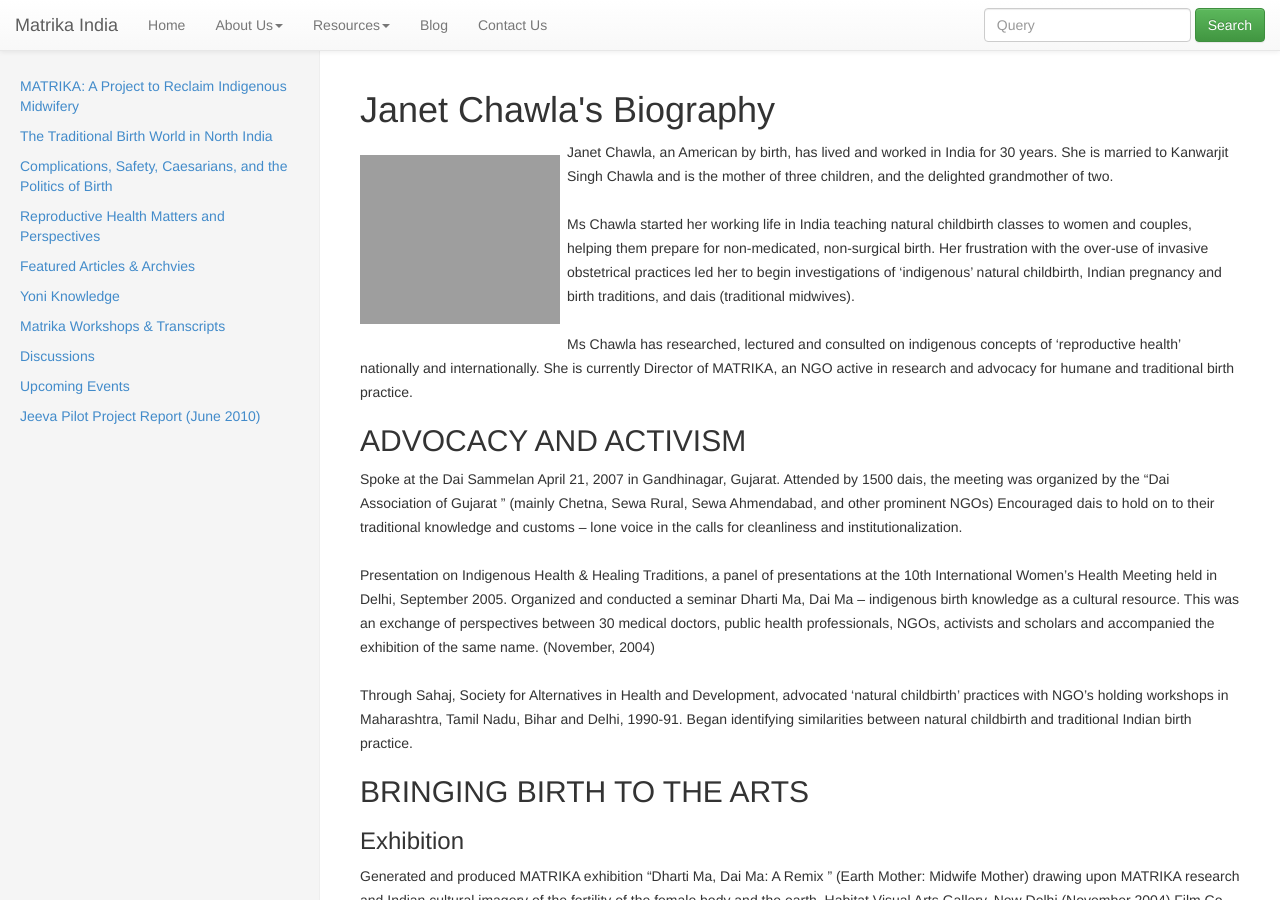
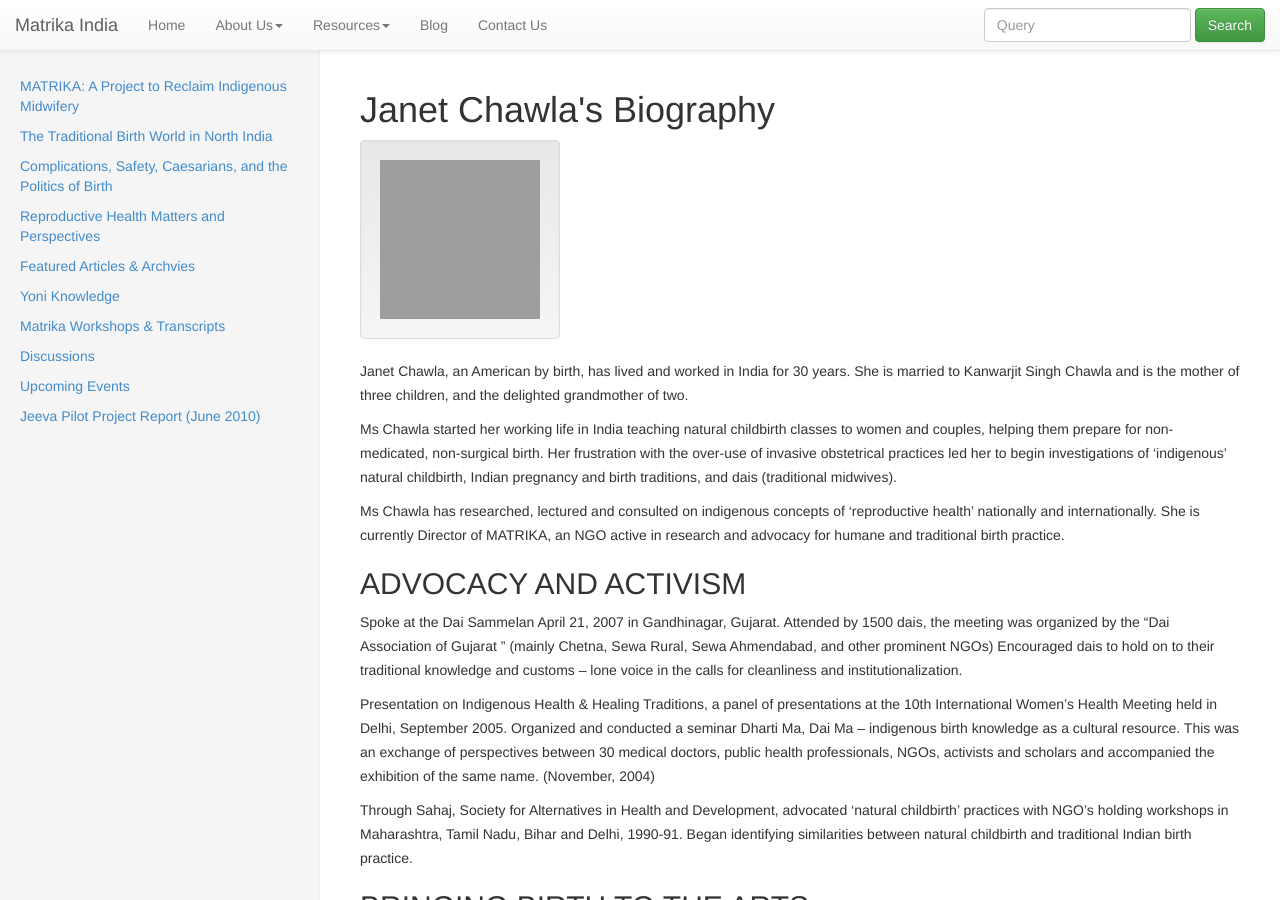
Before and after one commit to matrikaindia/matrika-beta, a Jekyll site: the page built from AboutUs/Janet.html, in a window 1280 px wide and 900 px high. Built offline with Jekyll 4.4.1, drawn with Linux system fonts in a browser that asks for light colours; nearby versions of some CDN libraries; grey boxes are pictures that could not be loaded.

Commit message:
Fixing layouts and encoding based issues

```diff
--- a/AboutUs/Janet.html
+++ b/AboutUs/Janet.html
@@ -5,49 +5,59 @@
 
 <h1>Janet Chawla's Biography</h1>
 
-<img src="/assets/images/janet.jpg" width="200" height="199" style="float: Left; margin-right: 7px; margin-top: 5px" />
+<img class="well" src="/assets/images/janet.jpg" width="200" height="199" />
 
+<p>
 Janet Chawla, an American by birth, has lived and worked in
 India for 30 years. She is married to Kanwarjit Singh Chawla and is the mother of
 three children, and the delighted grandmother of two.
-<br />
-<br />
+</p>
+
+<p>
 Ms Chawla started her working life in India teaching natural childbirth classes
 to women and couples, helping them prepare for non-medicated, non-surgical birth.
 Her frustration with the over-use of invasive obstetrical practices led her to begin
 investigations of &#8216;indigenous&#8217; natural childbirth, Indian pregnancy
 and birth traditions, and dais (traditional midwives).
-<br />
-<br />
+</p>
+
+<p>
 Ms Chawla has researched, lectured and consulted on indigenous concepts of &#8216;reproductive
 health&#8217; nationally and internationally. She is currently Director of MATRIKA,
 an NGO active in research and advocacy for humane and traditional birth practice.
-<h2>
-    ADVOCACY AND ACTIVISM</h2>
+</p>
+
+<h2>ADVOCACY AND ACTIVISM</h2>
+
+<p>
 Spoke at the Dai Sammelan April 21, 2007 in Gandhinagar, Gujarat. Attended by 1500
 dais, the meeting was organized by the &ldquo;Dai Association of Gujarat &rdquo;
 (mainly Chetna, Sewa Rural, Sewa Ahmendabad, and other prominent NGOs) Encouraged
 dais to hold on to their traditional knowledge and customs &ndash; lone voice in the
 calls for cleanliness and institutionalization.
-<br />
-<br />
+</p>
+
+<p>
 Presentation on Indigenous Health &amp; Healing Traditions, a panel of presentations
 at the 10th International Women&#8217;s Health Meeting held in Delhi, September
 2005. Organized and conducted a seminar Dharti Ma, Dai Ma &#8211; indigenous birth
 knowledge as a cultural resource. This was an exchange of perspectives between 30
 medical doctors, public health professionals, NGOs, activists and scholars and accompanied
 the exhibition of the same name. (November, 2004)
-<br />
-<br />
+</p>
+
+<p>
 Through Sahaj, Society for Alternatives in Health and Development, advocated &#8216;natural
 childbirth&#8217; practices with NGO&#8217;s holding workshops in Maharashtra, Tamil
 Nadu, Bihar and Delhi, 1990-91. Began identifying similarities between natural childbirth
 and traditional Indian birth practice.
-<h2>
-    BRINGING BIRTH TO THE ARTS</h2>
-<h3>
-    Exhibition
-</h3>
+</p>
+
+<h2>BRINGING BIRTH TO THE ARTS</h2>
+
+<h3>Exhibition</h3>
+
+<p>
 Generated and produced MATRIKA exhibition &ldquo;Dharti Ma, Dai Ma: A Remix &rdquo;
 (Earth Mother: Midwife Mother) drawing upon MATRIKA research and Indian cultural
 imagery of the fertility of the female body and the earth. Habitat Visual Arts Gallery,
@@ -59,8 +69,9 @@
 not as pathology but as continuation of organic life. Gender and class issues are
 juxtaposed with the filming of the miracle of an actual birth. Sublunar films, Sameera
 Jain director. Camera: Rita Banerjee, Editing: Monica Bhasin
-<br />
-<br />
+</p>
+
+<p>
 The film has participated in the Margaret Mead festival in New York, the Mediawave
 film and video festival in Hungary, the Film South Asia at Kathmandu and also the
 Traveling Film South Asia, and in several festivals in India [MIFF, Prakriti, are
@@ -68,149 +79,190 @@
 Brazil, and other health/academic/gender forums in the USA.
 <br />
 Magic Lantern is currently distributing the film.
-<br />
-<h3>
-    Play</h3>
+</p>
+
+<h3>Play</h3>
+
+<p>
 Organized, presented and acted in the play &ldquo;Birth &rdquo; scripted by a New
 York playwright and based on her interviews of women on their experiences of giving
 birth. The play &ldquo;Birth &rdquo; was performed in cities throughout the US and
 abroad as a part of a project BOLD--Birth On Labor Day to give expression to women&#8217;s
 experiences of childbirth, their joys and sufferings and thoughts on the medical
-handling of birth. New Delhi on US Labor Day, 1 September 2006</p>
-<h2>
-    TEACHING AND LECTURING
-</h2>
-<h3>
-    Courses Taught</h3>
+handling of birth. New Delhi on US Labor Day, 1 September 2006
+</p>
+
+<h2>TEACHING AND LECTURING</h2>
+
+<h3>Courses Taught</h3>
+
 <ul>
     <li>Vidyajyoti Institute of Religious Studies, Delhi--initiated and taught one of the
         first gender-sensitive Indian theology course at that institution--&ldquo;Gendering
-        God: The Goddess in the Indian Traditions &rdquo;. (1994) </li>
+        God: The Goddess in the Indian Traditions &rdquo;. (1994)
+    </li>
     <li>American Embassy School, Adult Education, New Delhi &ldquo;Gendering God: The Goddess
-        in the Indian Traditions. &rdquo; (1995) </li>
+        in the Indian Traditions. &rdquo; (1995)
+    </li>
     <li>Taught natural childbirth classes in Delhi from 1980-1995. Trained with Rahima Baldwin&#8217;s
-        Informed Birth and Parenting. </li>
+        Informed Birth and Parenting.
+    </li>
 </ul>
-<h3>
-    Lectures and Presentations</h3>
+
+<h3>Lectures and Presentations</h3>
+
 <ul>
     <li>Power point visual essay on Yoni, traditional birth and dais&#8217; cultural understandings
         of the body at the &#8216;Grandmothers&#8217; Wisdom&#8217; gathering at Navdanya
-        in Dehradun, February 2-5th 2007</li>
+        in Dehradun, February 2-5th 2007
+    </li>
     <li>Main speaker at the Workshop on the Dai and Ayurvedic Tradition, November 2006.
         Organized by AVTAR in collaboration with the Department of Prasuthi and Stri Roga,
         RVS Ayurveda College, Coimbatore. Attended by Ayurvedic physicians and students
-        as well as nurses.</li>
+        as well as nurses.
+    </li>
     <li>Showed MATRIKA produced documentary film &ldquo;Born At Home &rdquo; and facilitated
         discussion on village birth practitioners for home-birth midwives in Vancouver,
-        Canada and students/faculty at the New College, in San Francisco, USA. (August 2005)</li>
+        Canada and students/faculty at the New College, in San Francisco, USA. (August 2005)
+    </li>
     <li>Presented &ldquo;Midwifery and Female Power &rdquo; at international conference on
-        Globalisation at Teen Murti Library, New Delhi (January 2005)</li>
+        Globalisation at Teen Murti Library, New Delhi (January 2005)
+    </li>
     <li>The Female Body as Battleground of Cultural Meaning at School for International
-        Training, Jaipur (2005)</li>
+        Training, Jaipur (2005)
+    </li>
     <li>Understanding Narak, Rethinking Pollution for &ldquo;Pollution and Safety: the dirty
         side of women&#8217;s health &rdquo; at the School of Nursing and Midwifery, University
-        of Sheffield, United Kingdom (June 2004)</li>
+        of Sheffield, United Kingdom (June 2004)
+    </li>
     <li>Towards Indigenous Mappings of the Female Body, India Habitat Centre (2004)</li>
     <li>Presentation on Dais&#8217; Knowledge, Skills and Culture at Indira Gandhi National
         Center for the Arts sponsored symposium &ldquo;Gender in the Context of the Culture
-        of India at Utkal University, Bhubaneshwar, Orissa (March 2003)</li>
+        of India at Utkal University, Bhubaneshwar, Orissa (March 2003)
+    </li>
     <li>Power point &ldquo;Mutual Learning: A Methodology for Conversing with Indigenous
         Midwives &rdquo; at White Ribbon Alliance for Safe Motherhood &ldquo;Saving Mothers&#8217;
-        Lives &ndash; What Works &rdquo; (October, 2002)</li>
+        Lives &ndash; What Works &rdquo; (October, 2002)
+    </li>
 </ul>
-<h2>
-    SCHOLARSHIP AND RESEARCH</h2>
+
+<h2>SCHOLARSHIP AND RESEARCH</h2>
+
+<p>
 Facilitated the development of a research methodology for documenting local health
 traditions at birth November 14-15, 2006. A Workshop organized by the Arya Vaidya
 Pharmacy and Hospital, Coimbatore. Attended by Ayurvedic physicians working at the
 hospital as well as researchers. Showed MATRIKA film &ldquo;Born at Home &rdquo;
 and led discussion.
-<br />
-<br />
+</p>
+
+<p>
 Facilitated the development of a research methodology for documenting pregnancy,
 labour, birth, postpartum practices among the Bondo tribals, November 8-12, 2006
 at Asha Kiran Hospital. Attended by nurses, doctors, Bondo tribal health workers.
 A workshop organized by Asha Kiran Society, Lamtaput, Koraput District, Orissa.
-<br />
-<br />
+</p>
+
+<p>
 Scholar in Residence at the Five Colleges Women&#8217;s Studies at Mount Holyoke
 College, Massachusetts (2000-2001) where she researched, wrote, and lectured on
 &ldquo;Building Bridges between Ethno-medicine and Biomedicine in India &rdquo;
-<br />
-<br />
+</p>
+
+<p>
 Dissertation for Masters of Theology at Vidyajyoti Institute of Religious Studies,
 Childbearing and Culture: Women Centered Revisioning of the Traditional Midwife,
 the Dai as a Ritual Practitioner, 1993
-<br />
-<br />
+</p>
+
+<p>
 Conceptualized, developed and led MATRIKA research documentation of dais&#8217;
 (TBAs) knowledge, skills and indigenous birthing practices. 1998-2001)
-<h2>
-    TRAINING
-</h2>
+</p>
+
+<h2>TRAINING</h2>
+
 <ul>
     <li>Supervised MATRIKA sponsored informal apprenticeship midwifery training by an experienced
         indigenous midwife with three apprentices. Tracked indigenous methods of communicating
-        birth and massage skills. (September 2004-May 2005)</li>
+        birth and massage skills. (September 2004-May 2005)
+    </li>
     <li>On organizing committee for White Ribbon Alliance India/Ministry of Health and Family
         Welfare meeting on &ldquo;Skilled Birth Attendants and Emergency Obstetrical Care
         in Rural Areas &rdquo; &ndash; inputting from dais perspective and advocating training
         for ground-level maternal health care providers who are actually conducting births.
-        (January&amp; February 2003)</li>
+        (January&amp; February 2003)
+    </li>
     <li>Pathfinders, International &#8211;a resource person at workshop for developing innovative
-        Dai-Training curriculum (November 2002: Patna, Bihar, Kurja Holy Family Hospital)</li>
+        Dai-Training curriculum (November 2002: Patna, Bihar, Kurja Holy Family Hospital)
+    </li>
     <li>Conducted Training of Trainers workshop given by Catholic Health Association of
         Bihar and Jharkhand for health workers and nurses doing dai training (November 2002:
-        Koderma Holy Family Hospital, Koderma, Jharkhand.)</li>
+        Koderma Holy Family Hospital, Koderma, Jharkhand.)
+    </li>
     <li>Expert reviewer for Unicef, Patna produced Dai Training Syllabus (November 2002)</li>
 </ul>
-<h2>
-    PUBLICATIONS
-</h2>
-<h3>
-    Books
-</h3>
+
+<h2>PUBLICATIONS</h2>
+
+<h3>Books</h3>
+
 <ul>
     <li>Birth and Birthgivers: The power behind the shame, Janet Chawla editor, Har-anand
-        Publications Pvt. Ltd. (2006)</li>
+        Publications Pvt. Ltd. (2006)
+    </li>
     <li>Childbearing and Culture: Women Centered Revisioning of the Traditional Midwife,
-        the Dai as a Ritual Practitioner, New Delhi, Indian Social Institute, 1994</li>
+        the Dai as a Ritual Practitioner, New Delhi, Indian Social Institute, 1994
+    </li>
 </ul>
-<h3>
-    Contributions to edited books
-</h3>
+
+<h3>Contributions to edited books</h3>
+
 <ul>
     <li>&quot;Understanding Narak Rethinking Pollution: An Interpretation of Data from Dais
         in North India &rdquo; in Exploring the Dirty Side of Women&#8217;s Health editor
-        Mavis Kirkaham, Routledge, 2007</li>
+        Mavis Kirkaham, Routledge, 2007
+    </li>
     <li>&quot;Negotiating Narak and Writing Destiny: The Theology of Bemata in Dais&#8217;
         Rituals &rdquo; in Invoking Goddesses: Gender and Politics in Indian Religions (ed.
-        Nilima Chitgopetkar, 2002)</li>
+        Nilima Chitgopetkar, 2002)
+    </li>
     <li>Daughters of Hariti: Childbirth and Female Healers in South and Southeast Asia (eds.
-        Shanti Rosario and Geoffrey Samuels, 2002)</li>
+        Shanti Rosario and Geoffrey Samuels, 2002)
+    </li>
     <li>Saving Mothers&#8217; Lives: A Field Guide for Implementing Best Practices in Safe
-        Motherhood (White Ribbon Alliance for Safe Motherhood, India, 2002)</li>
+        Motherhood (White Ribbon Alliance for Safe Motherhood, India, 2002)
+    </li>
     <li>Gender, Bodies, Religions &ndash; Adjunct Proceedings of the XVIIth Congress for the
-        History of Religions (ed. Sylvia Marcos, 2000)</li>
+        History of Religions (ed. Sylvia Marcos, 2000)
+    </li>
     <li>&quot;The Female Body as Battleground of Meaning &rdquo; in Mental Health from a
-        Gender Perspective (ed. Bhargavi Dawar, 2000)</li>
+        Gender Perspective (ed. Bhargavi Dawar, 2000)
+    </li>
     <li>&quot;The Female Body as Battleground of Meaning &rdquo; in Mental Health from a
-        Gender Perspective (ed. Bhargavi Dawar, 2000)</li>
+        Gender Perspective (ed. Bhargavi Dawar, 2000)
+    </li>
     <li>&quot;Hawa, Gola and mother-in-law&#8217;s Big Toe: On understanding Dais&#8217;
-        imagery of the female body &rdquo; in Re-searching Indian Women edited by Vijay Ramaswamy</li>
+        imagery of the female body &rdquo; in Re-searching Indian Women edited by Vijay Ramaswamy
+    </li>
     <li>A paper in Shaktika on the Ascent: Reframing Gender in the Context of Culture of
-        India, Madhu Khanna ed. (IGNCA and OUP) in press</li>
-</ul>
-<h3>
-    Articles</h3>
-<ul>
-    <li>Celebrating the Divine Female Principle, September 16th Women&#8217;s Feature Service
+        India, Madhu Khanna ed. (IGNCA and OUP) in press
     </li>
-    <li>Learning from the Knowledge and experience of Midwives, Manushi </li>
-    <li>Hawa Gola and Mother-in-law&#8217;s Big Toe in Midwifery Today (issue 52) Alternative
-        Practices </li>
-    <li>Women&#8217;s Voices with Meera Chatterjee, Seminar (1993) </li>
 </ul>
 
-<matrika:moveToTop  />
+<h3>Articles</h3>
+
+<ul>
+    <li>
+    	Celebrating the Divine Female Principle, September 16th Women&#8217;s Feature Service
+    </li>
+    <li>
+    	Learning from the Knowledge and experience of Midwives, Manushi
+   	</li>
+    <li>
+    	Hawa Gola and Mother-in-law&#8217;s Big Toe in Midwifery Today (issue 52) Alternative Practices
+    </li>
+    <li>
+    	Women&rsquo;s Voices with Meera Chatterjee, Seminar (1993)
+    </li>
+</ul>
--- a/Workshops.html
+++ b/Workshops.html
@@ -3,10 +3,8 @@
 title: Why Matrika
 ---
 
-<p>
-	<font size="4" face="Arial, Helvetica, sans-serif">MATRIKA
-		workshop transcriptions</font>
-</p>
+<h1>MATRIKA Workshop Transcriptions</h1>
+
 <p>
 	<font size="2" face="Arial, Helvetica, sans-serif"><a
 		href="Workshops/Rajasthan1.html" "
```
Also changed, not shown: AboutUs/TheWebTeam.html (+6 -5 lines), Research.html (+5 -5 lines).
